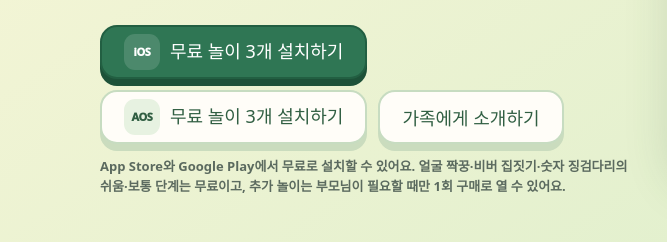
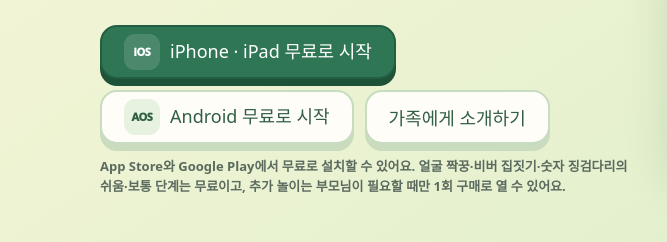
Before and after one commit to yujin-813/hopplewood, a plain HTML site: page start.html in a window 1280 px wide. Shown: the part 506-748 px from the top of the page, 0-667 px from the left. Drawn offline with Linux system fonts and the light colour scheme; a web font is replaced by a local one.

Commit message:
Clarify platform-specific install buttons

```diff
--- a/start.html
+++ b/start.html
@@ -54,7 +54,7 @@
         <span class="eyebrow">5–7세 · 별도 가입 없음 · 앱 내 광고 없음</span>
         <h1>아이가 게임할 거라면,<br><em>생각을 쓰는 놀이</em>로.</h1>
         <p class="lead">호플우드는 교구에서 하던 규칙 놀이를 짧은 숲속 게임으로 옮겼어요. 아이는 즐겁게 놀고, 부모님은 어떤 생각 과정을 썼는지 확인할 수 있어요.</p>
-        <div class="actions"><a class="btn primary store-cta" data-store-link="ios" data-cta-variant="free3-first-screen" href="https://apps.apple.com/kr/app/id6813280139"><span>iOS</span><b>무료 놀이 3개 설치하기</b></a><a class="btn secondary store-cta android-cta" data-store-link="android" data-cta-variant="free3-first-screen" href="https://play.google.com/store/apps/details?id=com.hopplewood.app"><span>AOS</span><b>무료 놀이 3개 설치하기</b></a><button class="btn secondary" type="button" id="shareBtn">가족에게 소개하기</button></div>
+        <div class="actions"><a class="btn primary store-cta" data-store-link="ios" data-cta-variant="free3-first-screen" href="https://apps.apple.com/kr/app/id6813280139"><span>iOS</span><b>iPhone · iPad 무료로 시작</b></a><a class="btn secondary store-cta android-cta" data-store-link="android" data-cta-variant="free3-first-screen" href="https://play.google.com/store/apps/details?id=com.hopplewood.app"><span>AOS</span><b>Android 무료로 시작</b></a><button class="btn secondary" type="button" id="shareBtn">가족에게 소개하기</button></div>
         <p class="release-status">App Store와 Google Play에서 무료로 설치할 수 있어요. 얼굴 짝꿍·비버 집짓기·숫자 징검다리의 쉬움·보통 단계는 무료이고, 추가 놀이는 부모님이 필요할 때만 1회 구매로 열 수 있어요.</p>
         <p class="share-status" id="shareStatus" role="status"></p>
         <div class="chips"><span>5–7세 맞춤</span><span>3–10분 짧은 놀이</span><span>광고 없음</span><span>부모 리포트</span></div>
```
